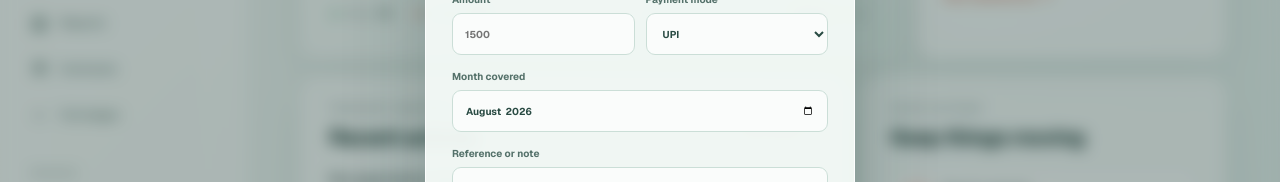
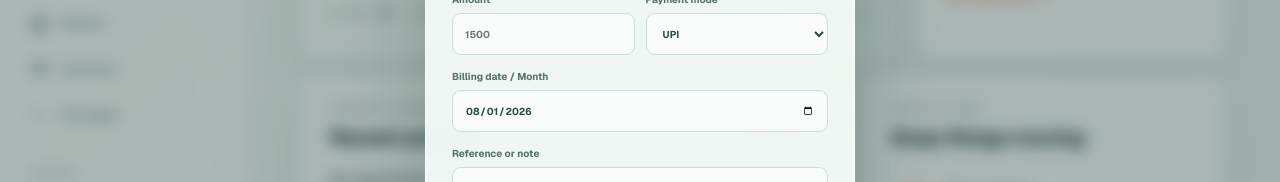
Before and after one commit to himadri-GH/drishti-abasan-finance, a Next.js app: page / in a window 1280 px wide. Both pictures are taken after a click on the button "＋ Record payment". Shown: the part 383-565 px from the top of the page. Built offline with nearby package versions, Linux system fonts and the light colour scheme.

Commit message:
Add native calendar date picker to payment form

```diff
--- a/src/app/payment-form.tsx
+++ b/src/app/payment-form.tsx
@@ -16,8 +16,6 @@ export function PaymentForm({ options }: { options: PaymentOption[] }) {
 
   async function submit(event: FormEvent<HTMLFormElement>) {
     event.preventDefault();
-
-    // 1. Capture the form element BEFORE any await so it never becomes null
     const form = event.currentTarget;
     setSaving(true);
     setMessage("");
@@ -33,6 +31,10 @@ export function PaymentForm({ options }: { options: PaymentOption[] }) {
     } else {
       formData.set("contractId", "");
     }
+
+    // Convert calendar date (YYYY-MM-DD) into billingMonth (YYYY-MM) for backend API compatibility
+    const selectedDate = formData.get("paymentDate") ? String(formData.get("paymentDate")) : "2026-08-01";
+    formData.set("billingMonth", selectedDate.slice(0, 7));
 
     try {
       const response = await fetch("/api/payments", {
@@ -50,16 +52,15 @@ export function PaymentForm({ options }: { options: PaymentOption[] }) {
       }
 
       setMessage(`Saved as ${result.receiptNo}`);
-      form.reset(); // Safe because 'form' was captured before the await
+      form.reset();
 
-      // 2. Auto-close modal and update UI
       window.setTimeout(() => {
         setOpen(false);
         setMessage("");
         router.refresh();
       }, 1000);
 
-    } catch (err) {
+    } catch {
       setSaving(false);
       setMessage("An unexpected error occurred. Please try again.");
     }
@@ -80,7 +81,7 @@ export function PaymentForm({ options }: { options: PaymentOption[] }) {
               <button type="button" className={styles.closeButton} onClick={() => setOpen(false)} aria-label="Close">×</button>
             </div>
 
-            {/* Radio Toggle with inline size resets */}
+            {/* Radio Toggle */}
             <div style={{ display: "flex", gap: "24px", marginBottom: "16px", marginTop: "8px" }}>
               <label style={{ display: "flex", flexDirection: "row", alignItems: "center", gap: "8px", cursor: "pointer", fontSize: "13px" }}>
                 <input
@@ -140,9 +141,15 @@ export function PaymentForm({ options }: { options: PaymentOption[] }) {
               </label>
             </div>
 
+            {/* Native Calendar Picker across all browsers */}
             <label>
-              Month covered
-              <input name="billingMonth" type="month" defaultValue="2026-08" required />
+              {incomeType === "rent" ? "Billing date / Month" : "Payment date"}
+              <input
+                name="paymentDate"
+                type="date"
+                defaultValue="2026-08-01"
+                required
+              />
             </label>
 
             <label>
```
